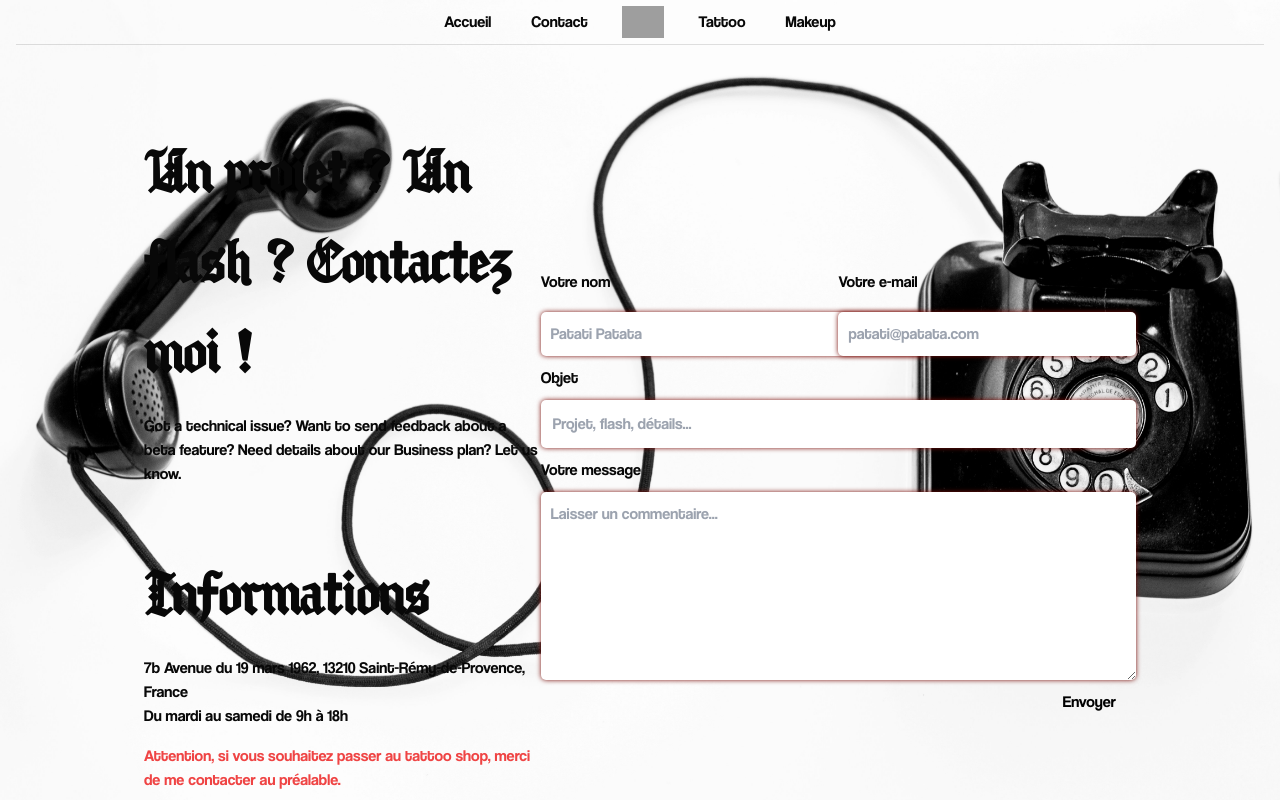
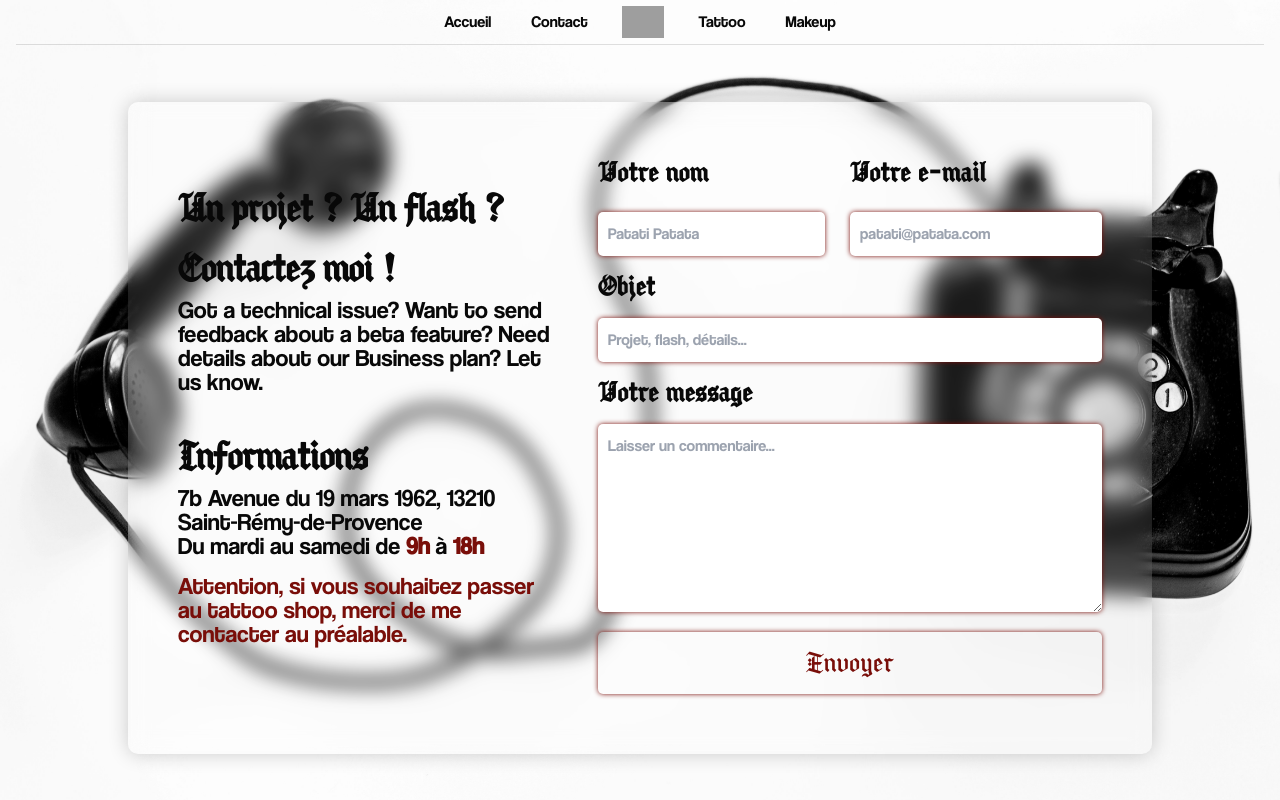
Before and after one commit to Hchautard/candice_portfolio_v2, a React (Create React App) app: page /contact in a window 1280 px wide. Built offline with nearby package versions, Linux system fonts and the light colour scheme; grey boxes are pictures that could not be loaded.

Commit message:
Update Contact Form

```diff
--- a/src/components/ContactForm.js
+++ b/src/components/ContactForm.js
@@ -14,20 +14,20 @@ function ContactForm() {
 
             <div className="flex flex-col text-content">
                 <div className="flex flex-col">
-                    <h2 className="mb-4 tracking-tight font-extrabold">Un projet ? Un flash ? Contactez moi !</h2>
-                    <p className="mb-8 lg:mb-16 font-light text-left">
+                    <h2 className="tracking-tight font-extrabold">Un projet ? Un flash ? Contactez moi !</h2>
+                    <p className="mb-8 text-left">
                         Got a technical issue? Want to send feedback about a beta feature? Need details about our Business plan? Let us know.
                     </p>
                 </div>
 
                 <div className="flex flex-col justify-start">
-                    <h2 className="mb-4 tracking-tight font-extrabold text-left">Informations</h2>
-                    <p className="mb-8 lg:mb-16 font-light text-left">
+                    <h2 className="tracking-tight font-extrabold text-left">Informations</h2>
+                    <p className="mb-8 text-left">
 
-                        7b Avenue du 19 mars 1962, 13210 Saint-Rémy-de-Provence, France <br />
+                        7b Avenue du 19 mars 1962, 13210 Saint-Rémy-de-Provence <br />
                         Du mardi au samedi de <strong>9h</strong> à <strong>18h</strong>
 
-                        <span className="block mt-4 text-red-500 dark:text-red-400">
+                        <span className="block mt-4">
                             Attention, si vous souhaitez passer au tattoo shop, merci de me contacter au préalable.
                         </span>
                     </p>
@@ -38,7 +38,7 @@ function ContactForm() {
             <form action="#" className="container-form grid grid-cols-2">
                 <div>
                     <label for="name" className="block mb-2">Votre nom</label>
-                    <input type="name" id="name" className="w-96"
+                    <input type="name" id="name" className=""
                     placeholder="Patati Patata" required />
                 </div>
                 <div>
--- a/src/pages/Makeup.js
+++ b/src/pages/Makeup.js
@@ -14,7 +14,7 @@ function Makeup() {
       <div className="flex flex-col items-center w-full">
         {/* Your content container with max-width */}
         <div className="flex flex-col mx-auto max-w-5xl justify-center items-center mb-20 mt-20">
-          <h2 className="tracking-tight">Mes Makeup</h2>
+          <h2 className="title-makeup tracking-tight">Mes Makeup</h2>
 
           <p className="mt-8 font-medium text-pretty sm:text-xl/8">
           Ici, vous trouverez une galerie de créations allant du makeup artistique au beauty glam, en passant par des transformations audacieuses et des looks inspirés du fantastique.
--- a/src/styles/Contact.css
+++ b/src/styles/Contact.css
@@ -6,7 +6,7 @@
 
   /* Background element that will extend behind the header */
   .Contact {
-    padding-top: 10%;
+    padding-top: 8%;
     position: fixed;
     top: 0;
     left: 0;
--- a/src/styles/ContactForm.css
+++ b/src/styles/ContactForm.css
@@ -1,3 +1,19 @@
+.container-contact {
+    width: 80%;
+    align-items: center;
+    justify-content: center;
+
+    /* Glassmorphism effect */
+    background: rgba(255, 255, 255, 0.1);
+    backdrop-filter: blur(10px);
+    border-radius: 10px;
+    box-shadow: 0 0 20px rgba(0, 0, 0, 0.2);
+    padding: 50px;
+}
+
+.text-content {
+    width: 50%;
+
     h2 {
         color: var(--secondary);
         font-size: var(--xlarge);
@@ -5,12 +21,32 @@ h2 {
 
     p {
         color: var(--secondary);
-    font-size: var(--large-medium);
+        font-size: calc(var(--medium) + 8px);
+        width: 90%;
+        line-height: 1.5rem;
+
+        span {
+            color: var(--accent);
         }
+
+        strong {
+            color: var(--accent);
+
+            &:hover {
+                color: var(--accent-secondary);
+            }
+        }
+    }
+}
+
+.container-form {
+    width: 60%;
 
     label {
         color: var(--secondary);
-    font-size: var(--large-medium);
+        font-size: var(--large);
+        font-family: 'Alice_Wonderland_2';
+        font-weight: bold;
     }
 
     input {
@@ -20,6 +56,11 @@ input {
         border-radius: 5px;
     }
 
+    input[type=name] {
+        width: 90%;
+    }
+
+
     textarea {
         width: 100%;
         padding: 10px;
@@ -27,18 +68,25 @@ textarea {
         border-radius: 5px;
     }
 
-.container-contact {
-    width: 80%;
-    align-items: center;
-    justify-content: center;
+    button {
+        width: 100%;
+        padding: 10px;
+        margin: 10px 0;
+        border-radius: 5px;
+        box-shadow: 0 0 5px var(--accent);
+        color: var(--accent);
+        font-size: var(--large);
+        /* font-weight: bold; */
+        font-family: 'Alice_Wonderland_2';
+        background: none;
+        transition: background 0.5s ease-in-out;
+
+        &:hover {
+            background: var(--accent);
+            color: var(--primary);
+            transition: background 0.5s ease-in-out;
         }
-
-.text-content {
-    width: 40%;
     }
-
-.container-form {
-    width: 60%;
 }
 
 input, textarea {
@@ -53,7 +101,7 @@ input, textarea {
     &:focus {
         box-shadow: 0 0 10px var(--accent);
         transition: box-shadow 0.5s ease-in-out;
-        transform: scale(1.05);
+        transform: scale(1.01);
         transition: transform 0.5s ease-in-out;
     }
 }
--- a/src/styles/Makeup.css
+++ b/src/styles/Makeup.css
@@ -13,7 +13,7 @@ nav {
     background: transparent;
 }
 
-h2 {
+.title-makeup {
     color: var(--secondary);
     font-size: var(--xxlarge);
 }
```
Lines whose indentation alone changed are shown as unchanged.
